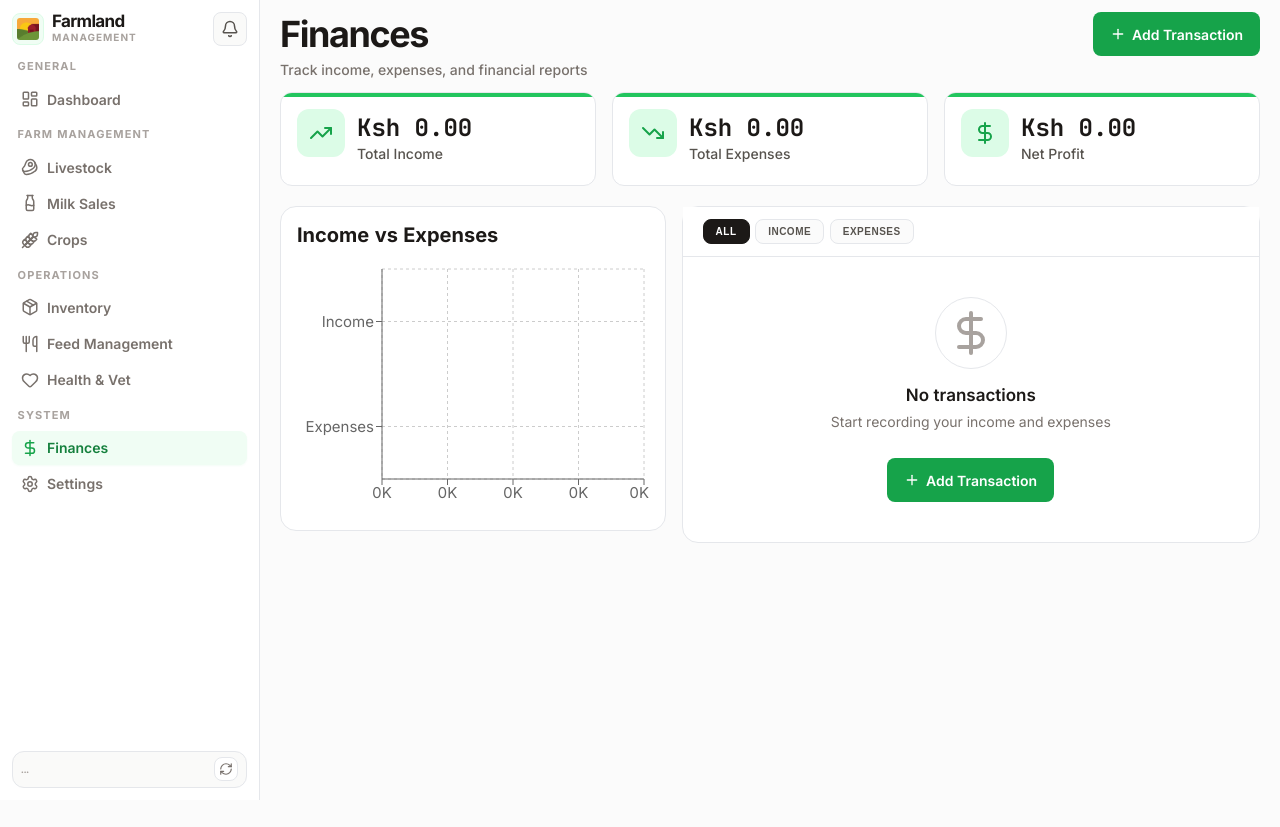
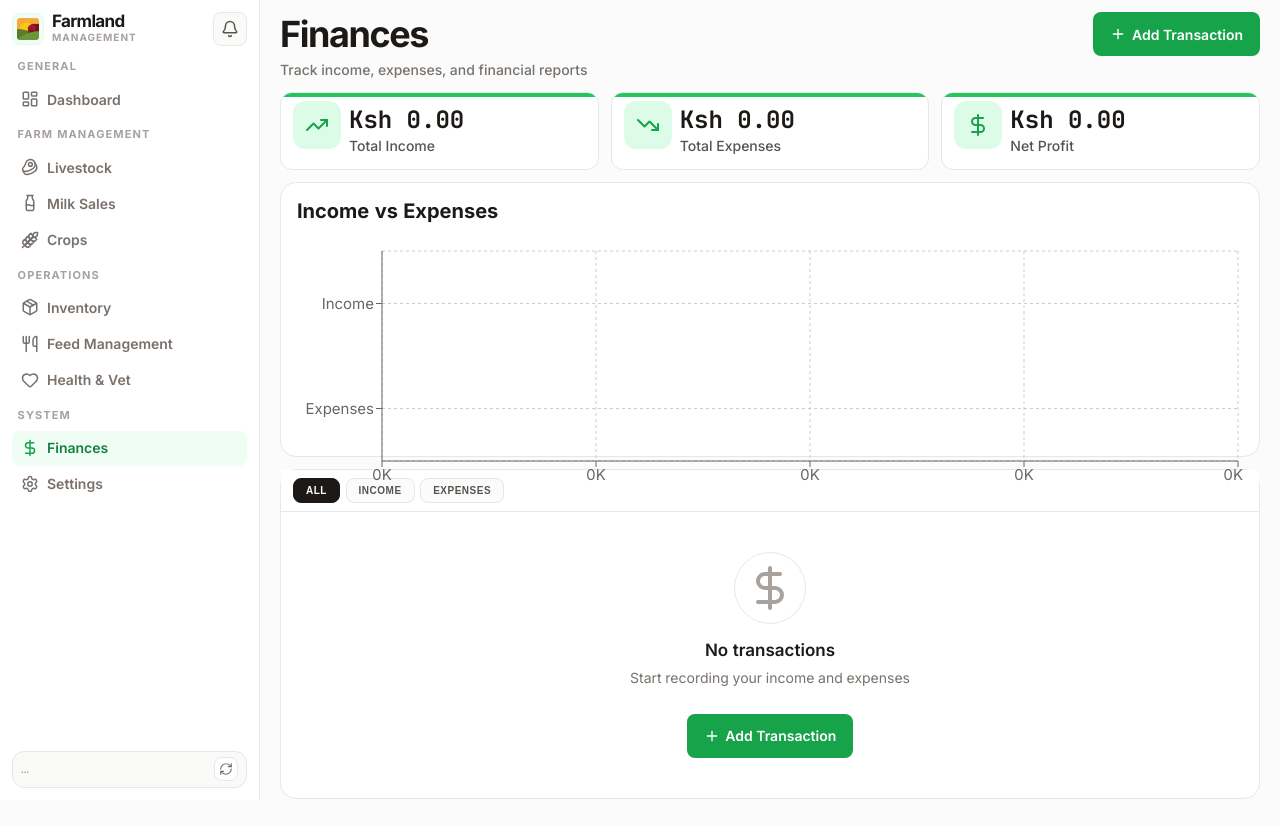
Before and after one commit to danielkosgei/farmland, a React (Vite) app in the folder frontend/: page /finances in a window 1280 px wide. Before the commit the page ends 800 px from the top, so only its background shows below. Built offline with nearby package versions, Linux system fonts and the light colour scheme.

Commit message:
feat: add base styles for the Finances page, including stats, charts, and transaction filters.

```diff
--- a/frontend/src/pages/Finances.css
+++ b/frontend/src/pages/Finances.css
@@ -5,15 +5,15 @@
 .finance-stats {
     display: grid;
     grid-template-columns: repeat(3, 1fr);
-    gap: var(--space-5);
-    margin-bottom: var(--space-6);
+    gap: var(--space-4);
+    margin-bottom: var(--space-4);
 }
 
 .stat-card {
     display: flex;
     align-items: center;
-    gap: var(--space-4);
-    padding: var(--space-5) !important;
+    gap: var(--space-3);
+    padding: var(--space-3) var(--space-4) !important;
 }
 
 .stat-card.income .stat-icon {
@@ -32,8 +32,8 @@
 }
 
 .stat-icon {
-    width: 48px;
-    height: 48px;
+    width: 40px;
+    height: 40px;
     border-radius: var(--radius-md);
     display: flex;
     align-items: center;
@@ -48,35 +48,41 @@
 
 .stat-value {
     font-family: var(--font-family-mono);
-    font-size: var(--font-size-2xl);
+    font-size: var(--font-size-lg);
     font-weight: var(--font-weight-bold);
     color: var(--color-neutral-900);
-    font-variant-numeric: tabular-nums;
 }
 
 .stat-label {
-    font-size: var(--font-size-sm);
-    color: var(--color-neutral-500);
+    font-size: 10px;
+    text-transform: uppercase;
+    letter-spacing: 0.05em;
+    font-weight: var(--font-weight-bold);
+    color: var(--color-neutral-400);
 }
 
 .finance-grid {
-    display: grid;
-    grid-template-columns: 1fr 1.5fr;
-    gap: var(--space-5);
+    display: flex;
+    flex-direction: column;
+    gap: var(--space-4);
 }
 
 .chart-card {
-    height: fit-content;
+    height: auto;
 }
 
 .chart-container {
-    height: 250px;
+    height: 200px;
+    padding: var(--space-2) 0;
 }
 
 .transactions-toolbar {
-    padding: var(--space-4) var(--space-6);
+    padding: var(--space-3) var(--space-4);
     border-bottom: var(--border-thin);
     background: var(--bg-secondary);
+    display: flex;
+    justify-content: space-between;
+    align-items: center;
 }
 
 .type-filters {
@@ -85,7 +91,7 @@
 }
 
 .filter-btn {
-    padding: var(--space-2) var(--space-4);
+    padding: 6px 12px;
     border: var(--border-thin);
     background: var(--bg-primary);
     border-radius: var(--radius-md);
```
